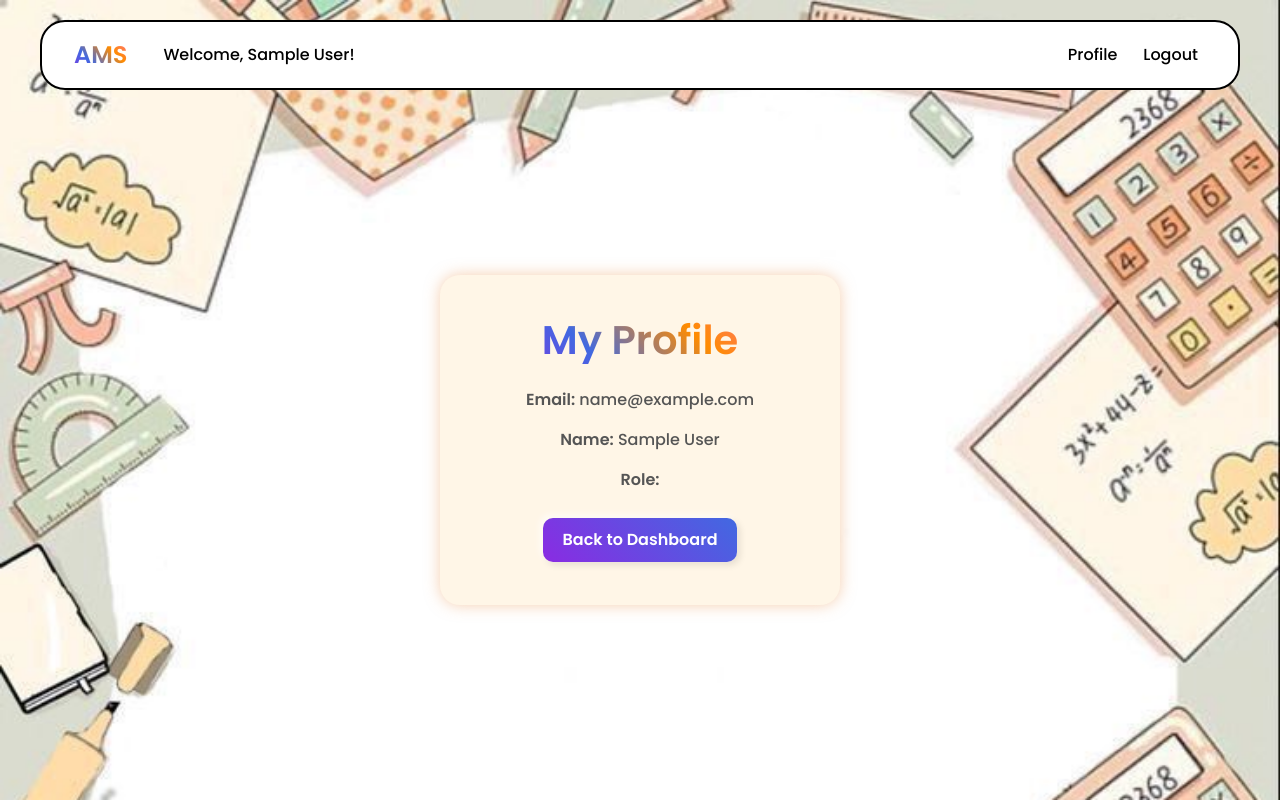
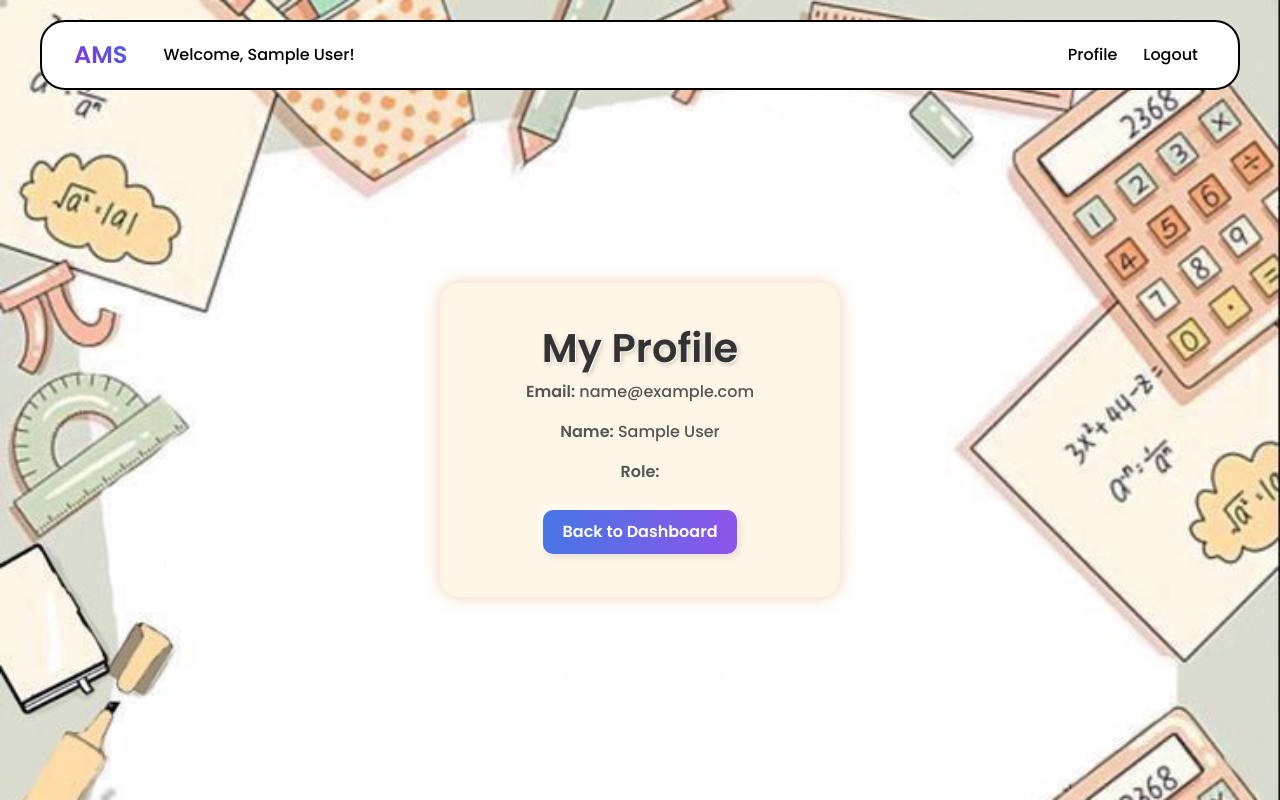
Before and after one commit to Yameen-Shaikh/AttendanceManagementSystem, a Django app: page /teacher/profile/ in a window 1280 px wide. Run offline with Django 5.2, Linux system fonts and the light colour scheme; the visitor is signed in with stand-in values (Sample User, id 1).

Commit message:
Teacher interface improved

```diff
--- a/teacher/static/css/teacher_style.css
+++ b/teacher/static/css/teacher_style.css
@@ -53,9 +53,16 @@
 }
 
 .gradient-text {
-    background: linear-gradient(45deg, #8A2BE2, #4169E1, #FF8C00, #FF69B4);
+    background: linear-gradient(45deg, #8A2BE2, #4169E1);
     -webkit-background-clip: text;
     -webkit-text-fill-color: transparent;
+}
+
+.gradient-title {
+    color: #333;
+    font-weight: 700;
+    text-shadow: 1px 1px 0px #fff,
+                 2px 2px 5px rgba(0, 0, 0, 0.2);
 }
 
 .card {
@@ -92,7 +99,7 @@
 }
 
 .btn-primary {
-    background: linear-gradient(45deg, #8A2BE2, #4169E1);
+    background: linear-gradient(to right, #4776E6 0%, #8E54E9 100%);
     color: #fff;
     padding: 10px 20px;
     border: none;
--- a/teacher/templates/teacher/profile.html
+++ b/teacher/templates/teacher/profile.html
@@ -7,7 +7,7 @@
     {% block content %}
     <div class="card" style="width: 25rem; margin: auto;">
         <div class="card-body">
-            <h1 class="gradient-text text-center mb-4">My Profile</h1>
+            <h1 class="gradient-title">My Profile</h1>
             <p><strong>Email:</strong> {{ user.email }}</p>
             <p><strong>Name:</strong> {{ user.name }}</p>
             <p><strong>Role:</strong> {{ user.role }}</p>
--- a/teacher/templates/teacher/reports.html
+++ b/teacher/templates/teacher/reports.html
@@ -11,7 +11,7 @@
             <div class="col-12">
                 <div class="card shadow-sm">
                     <div class="card-header">
-                        <h5 class="mb-0">Attendance Performance</h5>
+                        <h5 class="gradient-title">Attendance Performance</h5>
                     </div>
                     <div class="card-body">
                         <div class="row justify-content-center mb-3">
```
Also changed, not shown: teacher/templates/teacher/teacher_dashboard.html (+4 -4 lines).
